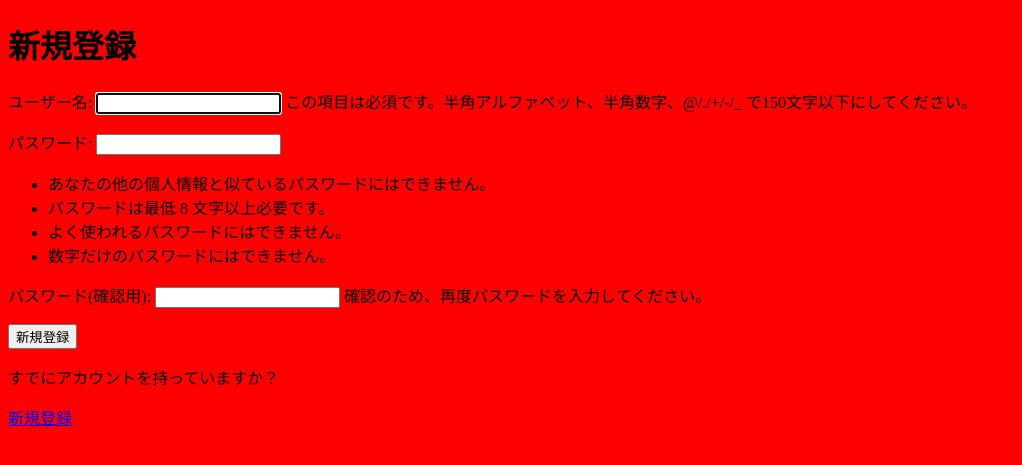
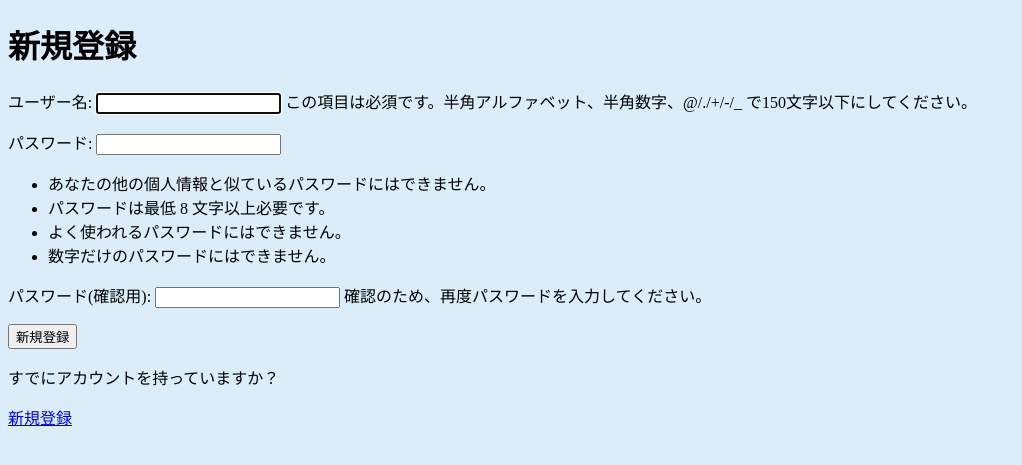
Before and after one commit to t-hirata74/django-todo-project, a Django app: page /register/ in a window 1280 px wide. Shown: the top 465 px of the page, without its empty margins (0-1022 px from the left). Run offline with Django 4.2, Linux system fonts and the light colour scheme.

Commit message:
google fontを使って文字フォントを変更する

```diff
--- a/djangoTodoProject/todoapp/templates/todoapp/base.html
+++ b/djangoTodoProject/todoapp/templates/todoapp/base.html
@@ -4,10 +4,15 @@
   <meta charset="UTF-8">
   <meta name="viewport" content="width=device-width, initial-scale=1.0">
   <title>Document</title>
+  <link rel="preconnect" href="https://fonts.googleapis.com">
+  <link rel="preconnect" href="https://fonts.gstatic.com" crossorigin>
+  <link href="https://fonts.googleapis.com/css2?family=M+PLUS+Rounded+1c:wght@100;300;400;500;700;800;900&display=swap" rel="stylesheet">
 </head>
 <style>
   body {
-    background-color: red
+    background-color: #daedf9;
+    font-family: "M PLUS Rpunted 1c"
+    margin-top: 55px;
   }
 </style>
 <body>
```
